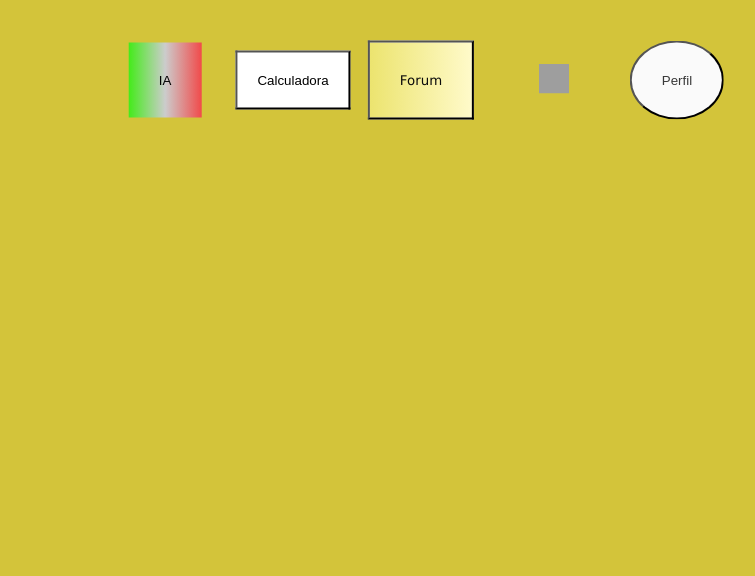
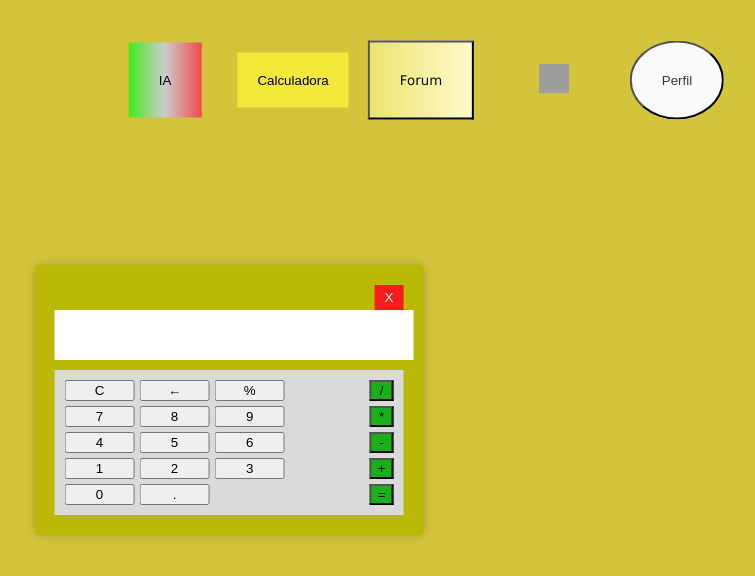
Before and after one commit to NicolasB404/trabalhosite, a plain HTML site: page index3.html in a window 1280 px wide. Both pictures are taken after a click on the button "Calculadora". Shown: the whole page, without its empty margins (411-1166 px from the left). Drawn offline with Linux system fonts and the light colour scheme; grey boxes are pictures that could not be loaded.

Commit message:
Update index3.html

```diff
--- a/index3.html
+++ b/index3.html
@@ -11,9 +11,38 @@
     </button>
 </div>
      <p id="resultado"></p>
-    <button class="Calq">Calculadora</button>
+    <button onclick="AbrCalq()"class="Calq">Calculadora</button>
     <button class="Prf">Perfil</button>
     <button class="gtp">IA</button>
+    <div class="calculadora" id="Calqid">
+        <button class="Fechar" onclick="fechrCalq()">X</button>
+        <input type="text" id="visor" readonly>
+        <div class="botoesCalcu">
+          <button onclick="limpar()">C</button>
+          <button onclick="apagar()">←</button>
+          <button onclick="adicionar('%')">%</button>
+          <button class="operador" onclick="adicionar('/')">/</button>
+
+          <button onclick="adicionar('7')">7</button>
+          <button onclick="adicionar('8')">8</button>
+          <button onclick="adicionar('9')">9</button>
+          <button class="operador" onclick="adicionar('*')">*</button>
+
+          <button onclick="adicionar('4')">4</button>
+          <button onclick="adicionar('5')">5</button>
+          <button onclick="adicionar('6')">6</button>
+          <button class="operador" onclick="adicionar('-')">-</button>
+
+          <button onclick="adicionar('1')">1</button>
+          <button onclick="adicionar('2')">2</button>
+          <button onclick="adicionar('3')">3</button>
+          <button class="operador" onclick="adicionar('+')">+</button>
+
+          <button onclick="adicionar('0')">0</button>
+          <button onclick="adicionar('.')">.</button>
+          <button onclick="calcular()" class="operador">=</button>
+        </div>
+      </div>
 </body>
 <style>
     body{
@@ -33,6 +62,58 @@
         left: 85%;
         transform: translate(-50%, -50%);
 
+    }
+    .botoesCalcu{
+        display: grid;
+        grid-template-columns: repeat(4, 1fr);
+        gap: 5px;
+        padding: 10px;
+        font-size: 18px;
+        border: none;
+        background-color: rgb(218, 218, 218);
+        color: rgb(14, 14, 14);
+        cursor: pointer;
+        transition: background-color 0.3s;
+        }
+        .botoesCalcu:hover{
+        background-color: rgb(122, 122, 122);
+        }
+        .operador{
+        grid-column: span2 ;
+        background-color: rgb(25, 177, 25);
+        }
+        .operador:hover{
+            background-color: rgb(4, 126, 4);
+        }
+     #visor {
+         width: 100%;
+         height: 40px;
+        font-size: 24px;
+        text-align: right;
+         margin-bottom: 10px;
+         padding: 5px;
+         background-color: white;
+         border: none;
+        }
+        .calculadora .Fechar{
+            background: rgb(247, 29, 29);
+            color: white;
+            border: none;
+            padding: 5px 10px;
+            cursor: pointer;
+            float: right;
+        }
+        .calculadora{
+        display: none;
+        position: fixed;
+        top: 50%;
+        left: 50%;
+        transform: translate(-50%, -50%);
+         background: rgb(185, 185, 6);
+         padding: 20px;
+        border-radius: 5px;
+        box-shadow: 0 0 10px rgba(0,0,0,0.2);
+        z-index: 1000;
         }
     .gtp{
         padding:30px 30px;
@@ -90,7 +171,8 @@
     }
     .Calq{
      padding: 20px 20px;
-        background-color: rgb(255, 255, 255);
+     border: none;
+    background-color: rgb(243, 231, 57);
     display: flex;
     flex-direction: column;
     align-items: center;
@@ -135,4 +217,33 @@
             }
         }
     });
+    function AbrCalq() {
+            document.getElementById('Calqid').style.display = 'block';
+        }
+
+        function fechrCalq() {
+            document.getElementById('Calqid').style.display = 'none';
+        }
+
+        function adicionar(valor) {
+            document.getElementById('visor').value += valor;
+        }
+
+        function limpar() {
+            document.getElementById('visor').value = '';
+        }
+
+        function apagar() {
+            var visor = document.getElementById('visor');
+            visor.value = visor.value.slice(0, -1);
+        }
+
+        function calcular() {
+            var visor = document.getElementById('visor');
+            try {
+                visor.value = eval(visor.value);
+            } catch (error) {
+                visor.value = 'Error';
+            }
+        }
 </script>
```
Lines whose indentation alone changed are shown as unchanged.
